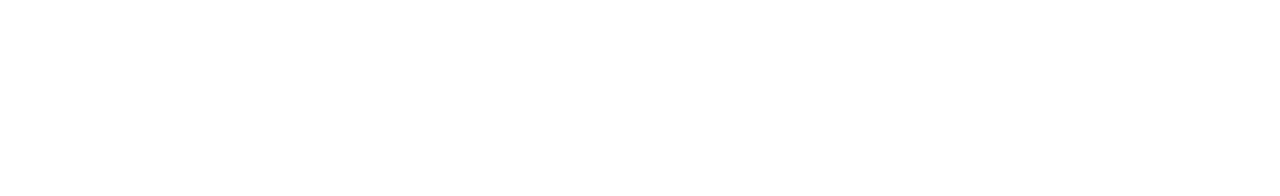
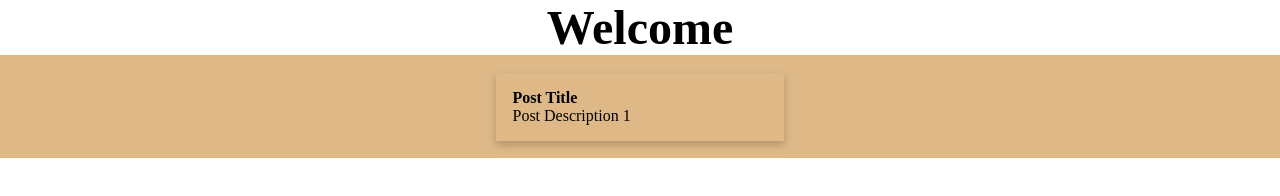
Before and after one commit to Sunjida-Srijoni/dynamic-cards-using-js, a plain HTML site: page index.html in a window 1280 px wide. Drawn offline with Linux system fonts and the light colour scheme.

Commit message:
One card with hover is added

```diff
--- a/index.html
+++ b/index.html
@@ -3,10 +3,17 @@
 <head>
     <meta charset="UTF-8">
     <meta name="viewport" content="width=device-width, initial-scale=1.0">
-    <title>Document</title>
+    <title>Posts</title>
     <link rel="stylesheet" href="style.css">
 </head>
 <body>
+    <h1>Welcome</h1>
+    <div class="posts">
+        <div class="post">
+            <h4 class="post-title">Post Title</h4>
+            <p class="post-body">Post Description 1</p>
+        </div>
+    </div>
 
     <script src="script.js"></script>
 </body>
--- a/style.css
+++ b/style.css
@@ -0,0 +1,27 @@
+*{
+    margin: 0;
+    padding: 0;
+    box-sizing: border-box;
+}
+
+h1{
+    text-align: center;
+    font-size: 3rem;
+}
+.posts{
+    width: 100%;
+    background-color: burlywood;
+    padding: 1rem;
+    display: flex;
+    justify-content: center;
+
+}
+.post{
+    width: 23%;
+    margin: 0.1rem;
+    box-shadow: 0 4px 8px 0 rgba(0,0,0,0.2);
+    padding: 1rem;
+}
+.post:hover{
+    box-shadow: 0 8px 16px 0 rgba(0,0,0,0.2);;
+}
```
